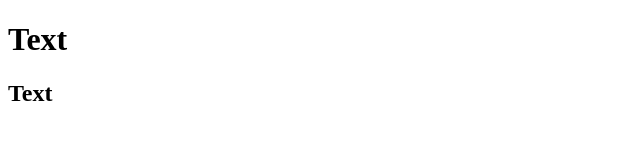
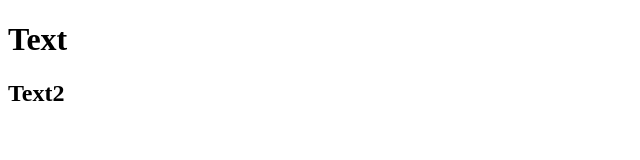
Before and after one commit to skushnarev/git-test, a website: page index.html in a window 1280 px wide. Shown: the full height of the page, 0-640 px from the left. Drawn offline with Linux system fonts and the light colour scheme.

Commit message:
fourth commit

```diff
--- a/index.html
+++ b/index.html
@@ -6,6 +6,6 @@
 </head>
 <body>
     <h1>Text</h1>
-    <h2>Text</h2>
+    <h2>Text2</h2>
 </body>
 </html>
```
Also changed, not shown: package.json (added, +24 -0 lines), 2 other files.
